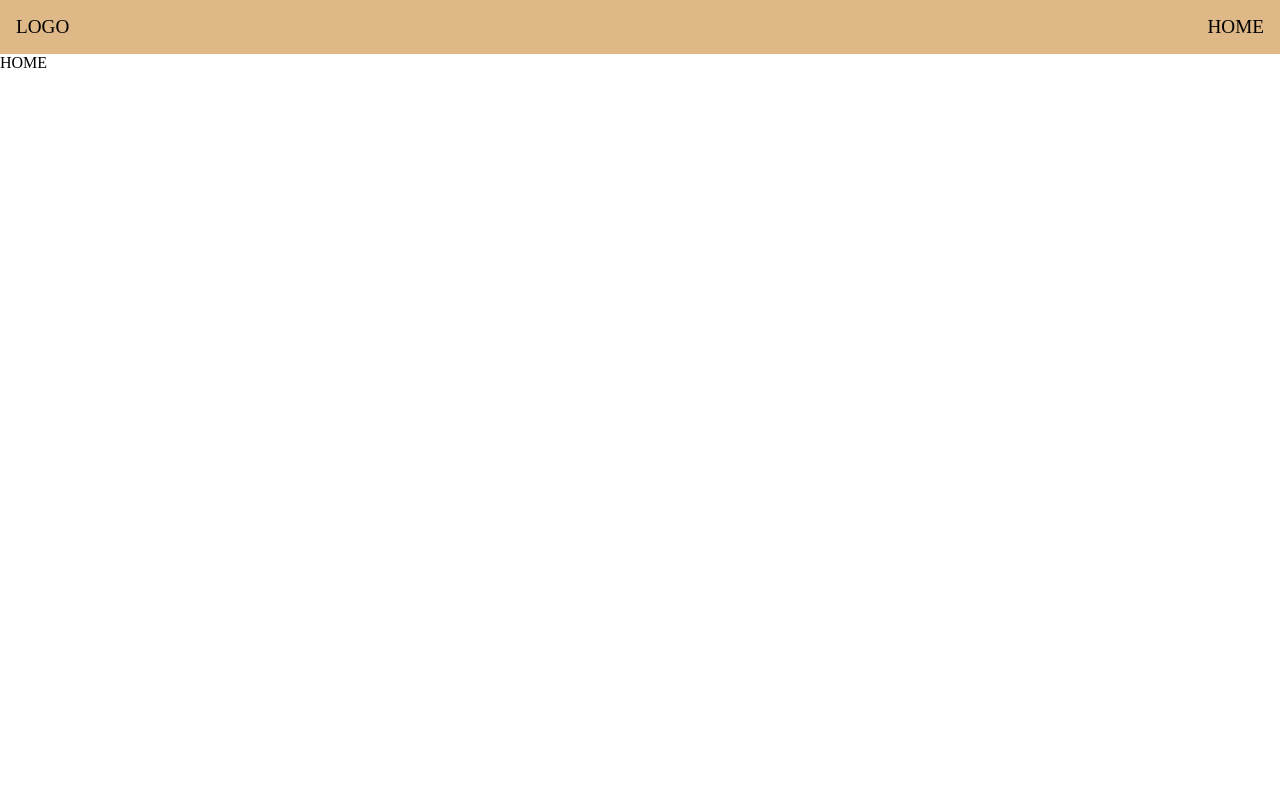
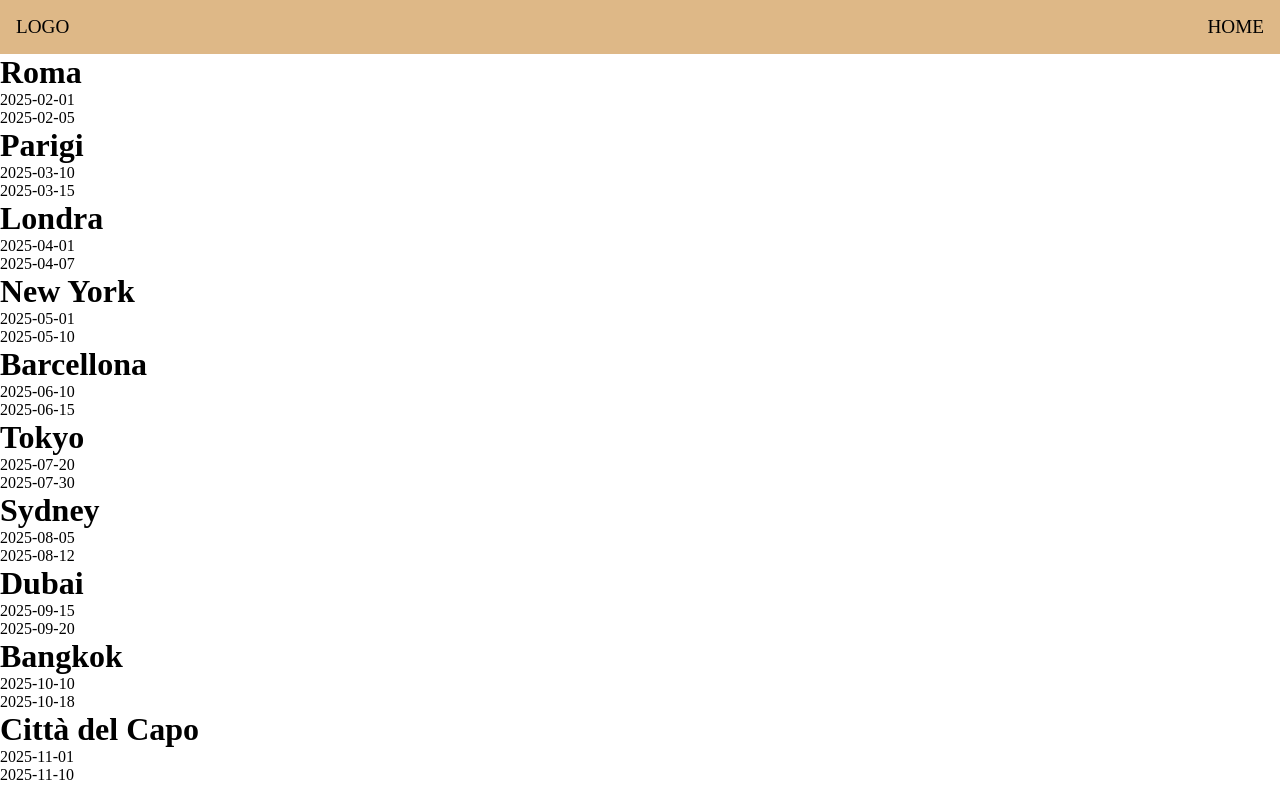
Before and after one commit to Simone-Domenici/mvp-sac3, a React (Vite) app: page / in a window 1280 px wide. Built offline with nearby package versions, Linux system fonts and the light colour scheme.

Commit message:
ADD Card component and integrate it into Home page to display destination details

```diff
--- /dev/null
+++ b/src/components/Card.jsx
@@ -0,0 +1,10 @@
+
+export default function Card({destinazione}) {
+    return (
+        <div>
+            <h1>{destinazione.destinazione}</h1>
+            <p>{destinazione.data_inizio}</p>
+            <p>{destinazione.data_fine}</p>
+        </div>
+    )
+}
--- a/src/pages/Home.jsx
+++ b/src/pages/Home.jsx
@@ -1,7 +1,12 @@
+import { destinazioni } from "../data/data"
+import Card from "../components/Card"
+
 export default function Home(){
     return(
-        <>
-        HOME
-        </>
+        <main>
+            {destinazioni.map((destinazione) => (
+                <Card key={destinazione.id} destinazione={destinazione} />
+            ))}
+        </main>
     )
 }
```
